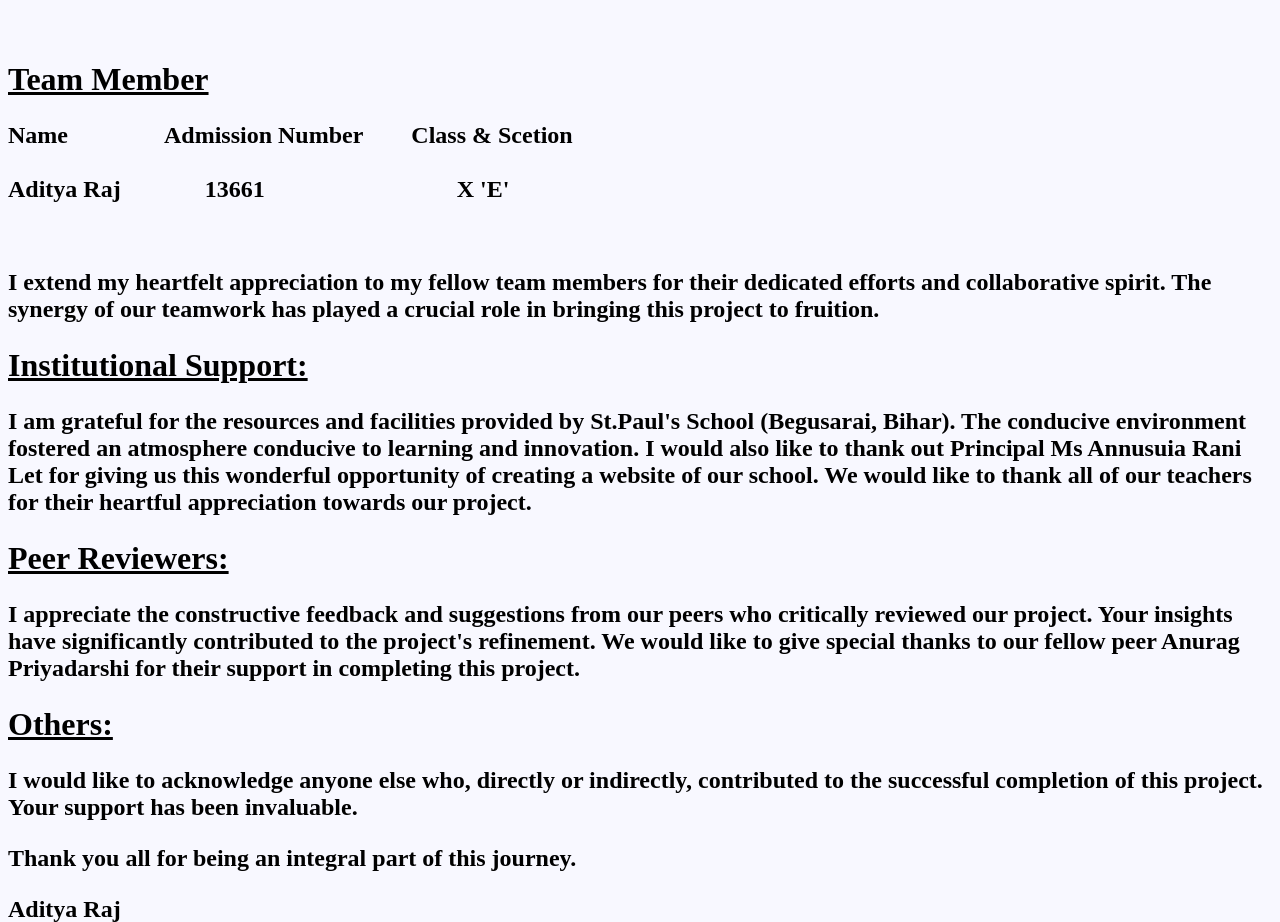
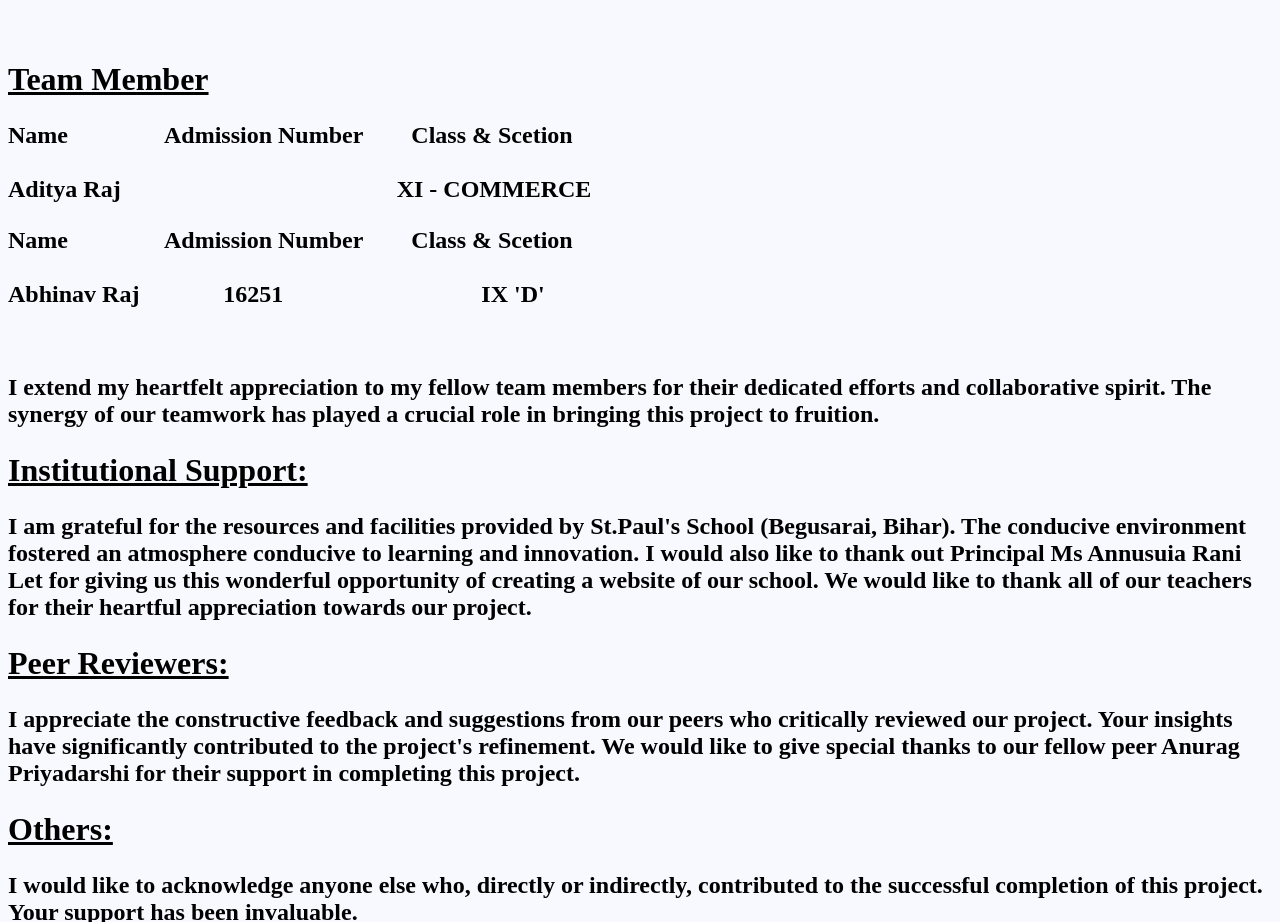
Before and after one commit to aditya22raj/St.-Paul-s-School, a plain HTML site: page Acknowledgements.html in a window 1280 px wide. Shown: the part 900-1822 px from the top of the page. Drawn offline with Linux system fonts and the light colour scheme.

Commit message:
Update Acknowledgements.html

```diff
--- a/Acknowledgements.html
+++ b/Acknowledgements.html
@@ -76,10 +76,18 @@
   <p>
     <b>Name</b>&nbsp;&nbsp;&nbsp;&nbsp;&nbsp;&nbsp;&nbsp;&nbsp;&nbsp;&nbsp;&nbsp;&nbsp;&nbsp;&nbsp;&nbsp;&nbsp;<b>Admission Number</b>&nbsp;&nbsp;&nbsp;&nbsp;&nbsp;&nbsp;&nbsp;&nbsp;Class & Scetion
     <br><br>
-    Aditya Raj  &nbsp;&nbsp;&nbsp;&nbsp;&nbsp;&nbsp;&nbsp;&nbsp;&nbsp;&nbsp;&nbsp;&nbsp; 13661&nbsp;&nbsp;&nbsp;&nbsp;&nbsp;&nbsp;&nbsp;&nbsp;&nbsp;&nbsp;&nbsp;&nbsp;&nbsp;&nbsp;&nbsp;&nbsp;&nbsp;&nbsp;&nbsp;&nbsp;&nbsp;&nbsp;&nbsp;&nbsp;&nbsp;&nbsp;&nbsp;&nbsp;&nbsp;&nbsp;&nbsp;&nbsp;X 'E'
+    Aditya Raj  &nbsp;&nbsp;&nbsp;&nbsp;&nbsp;&nbsp;&nbsp;&nbsp;&nbsp;&nbsp;&nbsp;&nbsp; &nbsp;&nbsp;&nbsp;&nbsp;&nbsp;&nbsp;&nbsp;&nbsp;&nbsp;&nbsp;&nbsp;&nbsp;&nbsp;&nbsp;&nbsp;&nbsp;&nbsp;&nbsp;&nbsp;&nbsp;&nbsp;&nbsp;&nbsp;&nbsp;&nbsp;&nbsp;&nbsp;&nbsp;&nbsp;&nbsp;&nbsp;&nbsp;XI - COMMERCE
     <br>
     </p>
 </h2>
+      <h2>
+  <p>
+    <b>Name</b>&nbsp;&nbsp;&nbsp;&nbsp;&nbsp;&nbsp;&nbsp;&nbsp;&nbsp;&nbsp;&nbsp;&nbsp;&nbsp;&nbsp;&nbsp;&nbsp;<b>Admission Number</b>&nbsp;&nbsp;&nbsp;&nbsp;&nbsp;&nbsp;&nbsp;&nbsp;Class & Scetion
+    <br><br>
+    Abhinav Raj  &nbsp;&nbsp;&nbsp;&nbsp;&nbsp;&nbsp;&nbsp;&nbsp;&nbsp;&nbsp;&nbsp;&nbsp; 16251&nbsp;&nbsp;&nbsp;&nbsp;&nbsp;&nbsp;&nbsp;&nbsp;&nbsp;&nbsp;&nbsp;&nbsp;&nbsp;&nbsp;&nbsp;&nbsp;&nbsp;&nbsp;&nbsp;&nbsp;&nbsp;&nbsp;&nbsp;&nbsp;&nbsp;&nbsp;&nbsp;&nbsp;&nbsp;&nbsp;&nbsp;&nbsp; IX 'D'
+    <br>
+    </p>
+      </h2>
 <br>
 <h2>
   <p>
```
